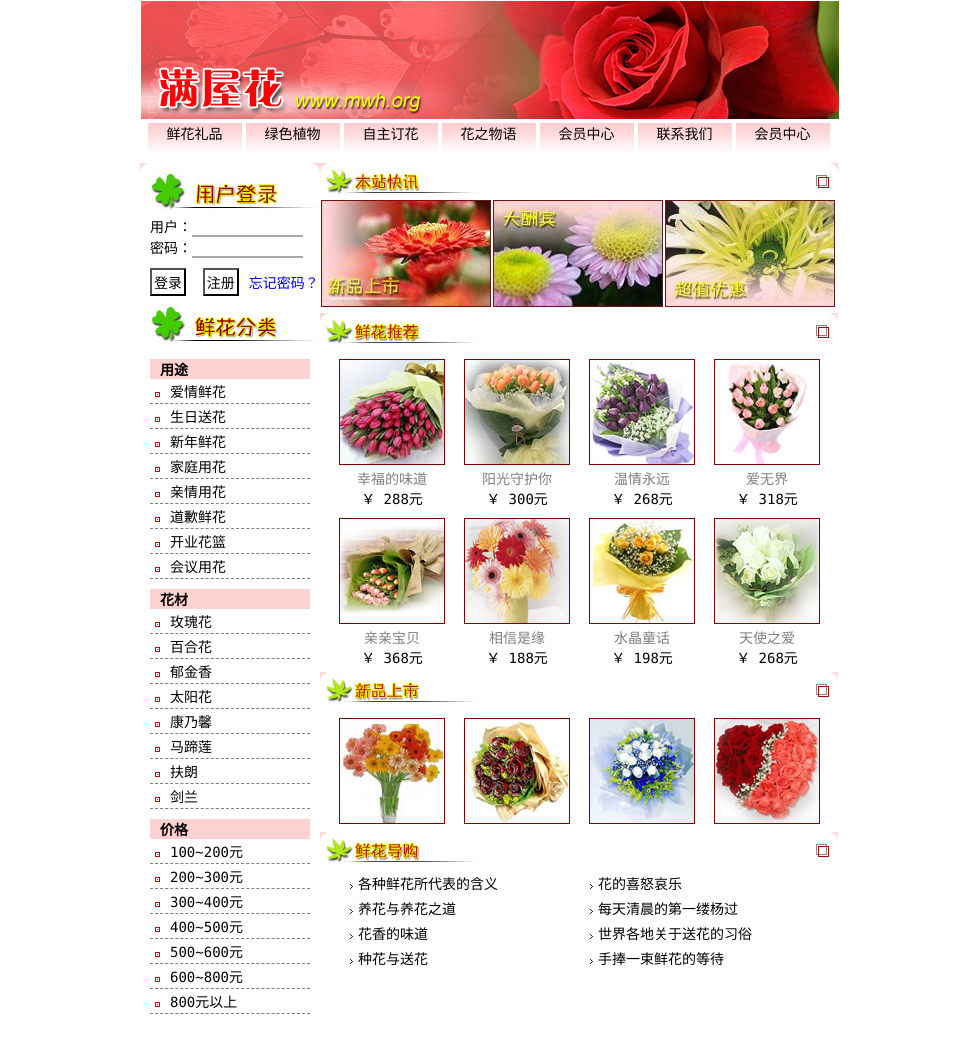
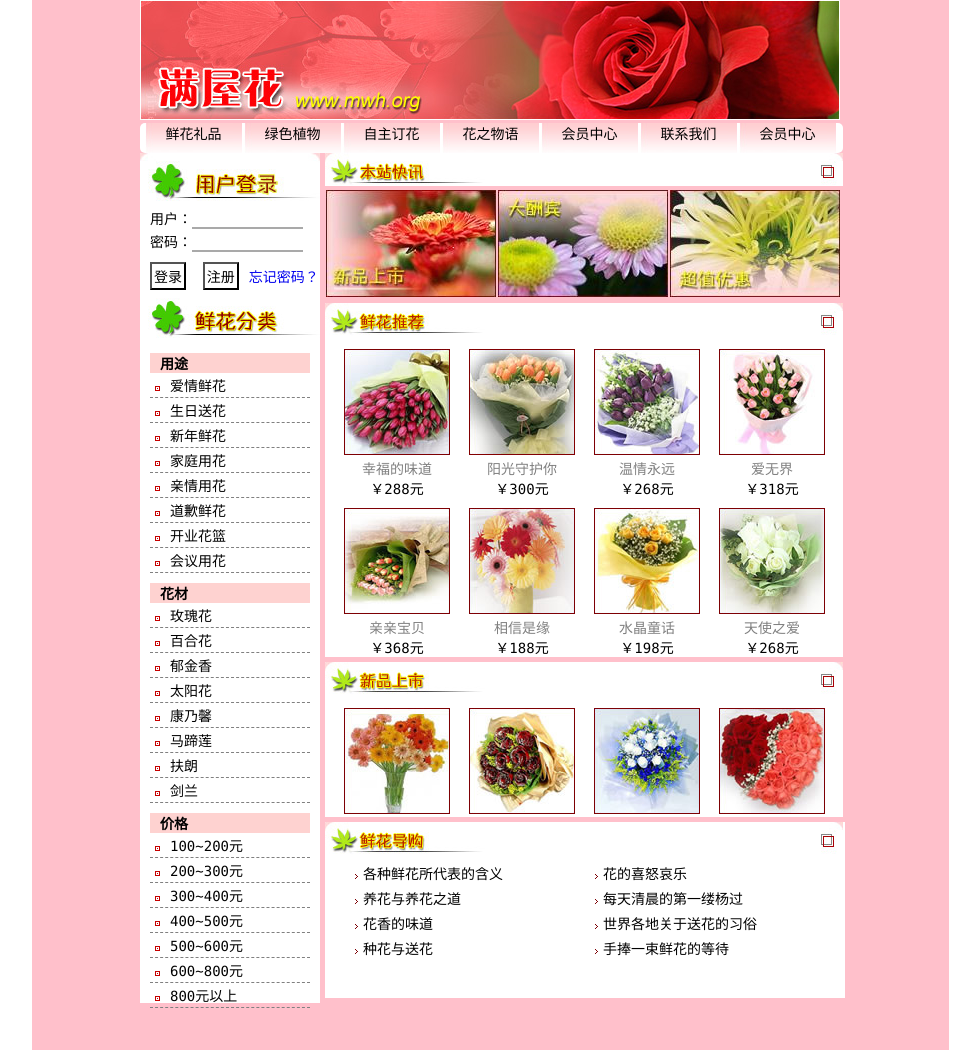
Before and after one commit to weizhiwen/Python-Internship, a plain HTML site: page 前端/index.html in a window 1280 px wide. Shown: the whole page, without its empty margins (150-1130 px from the left). Before the commit the page ends 1014 px from the top, so only its background shows below. Drawn offline with Linux system fonts and the light colour scheme.

Commit message:
完善前端页面

```diff
--- a/前端/index.html
+++ b/前端/index.html
@@ -11,36 +11,43 @@
         }
 
         #main {
-            width: 700px;
+            width: 917px;
+            height: 1050px;
             margin: 0 auto;
+            background: pink;
         }
 
         /*顶部栏样式*/
         #banner {
-            display: inline-block;
+            display: block;
+            width: 700px;
+            margin: 0 auto;
         }
 
         /*列表样式*/
         .banner-list {
             float: left;
             margin: 0;
+            width: 700px;
             list-style: none;
-            padding-left: 4px;
+            padding-left: 3px;
+            background: white;
+            border-radius: 5px;
         }
 
         /*列表项样式*/
         .banner-li {
             float: left;
-            margin-left: 3px;
-            width: 95px;
+            margin-left: 2px;
+            width: 97px;
             height: 30px;
             background: url("./img/button1.jpg") no-repeat;
             text-align: center;
         }
 
         #content {
-            float: left;
-            margin-top: 10px;
+            width: 700px;
+            margin: 10px auto;
             background: white;
         }
 
@@ -48,7 +55,8 @@
         #left {
             float: left;
             width: 180px;
-            height: 500px;
+            height: 850px;
+            background: white;
         }
 
         #login #form-login {
@@ -56,6 +64,7 @@
         }
 
         #form-login input {
+            margin-top: 5px;
             background: none;
             border:none;
             border-bottom: 2px solid darkgray;
@@ -99,7 +108,8 @@
         /*主体的右边部分样式*/
         #right {
             float: left;
-            width: 520px;
+            margin-left: 5px;
+            width: 515px;
             height: 200px;
         }
 
@@ -120,6 +130,7 @@
         #recommend, #new, #tips {
             float: left;
             margin-top: 5px;
+            background: white;
         }
 
         #recommend-img, #new-img {
@@ -142,6 +153,7 @@
 
         #tips div ul{
             width: 500px;
+            height: 140px;
             list-style: none;
             margin: 0 10px;
         }
@@ -241,42 +253,42 @@
                     <div class="recommend-img-item">
                         <img src="./img/flower1.jpg">
                         <p style="color: gray">幸福的味道</p>
-                        <p>￥ 288元</p>
+                        <p>￥288元</p>
                     </div>
                     <div class="recommend-img-item">
                         <img src="./img/flower2.jpg">
                         <p style="color: gray">阳光守护你</p>
-                        <p>￥ 300元</p>
+                        <p>￥300元</p>
                     </div>
                     <div class="recommend-img-item">
                         <img src="./img/flower3.jpg">
                         <p style="color: gray">温情永远</p>
-                        <p>￥ 268元</p>
+                        <p>￥268元</p>
                     </div>
                     <div class="recommend-img-item">
                         <img src="./img/flower4.jpg">
                         <p style="color: gray">爱无界</p>
-                        <p>￥ 318元</p>
+                        <p>￥318元</p>
                     </div>
                     <div class="recommend-img-item">
                         <img src="./img/flower5.jpg">
                         <p style="color: gray">亲亲宝贝</p>
-                        <p>￥ 368元</p>
+                        <p>￥368元</p>
                     </div>
                     <div class="recommend-img-item">
                         <img src="./img/flower6.jpg">
                         <p style="color: gray">相信是缘</p>
-                        <p>￥ 188元</p>
+                        <p>￥188元</p>
                     </div>
                     <div class="recommend-img-item">
                         <img src="./img/flower7.jpg">
                         <p style="color: gray">水晶童话</p>
-                        <p>￥ 198元</p>
+                        <p>￥198元</p>
                     </div>
                     <div class="recommend-img-item">
                         <img src="./img/flower8.jpg">
                         <p style="color: gray">天使之爱</p>
-                        <p>￥ 268元</p>
+                        <p>￥268元</p>
                     </div>
                 </div>
             </div>
```
